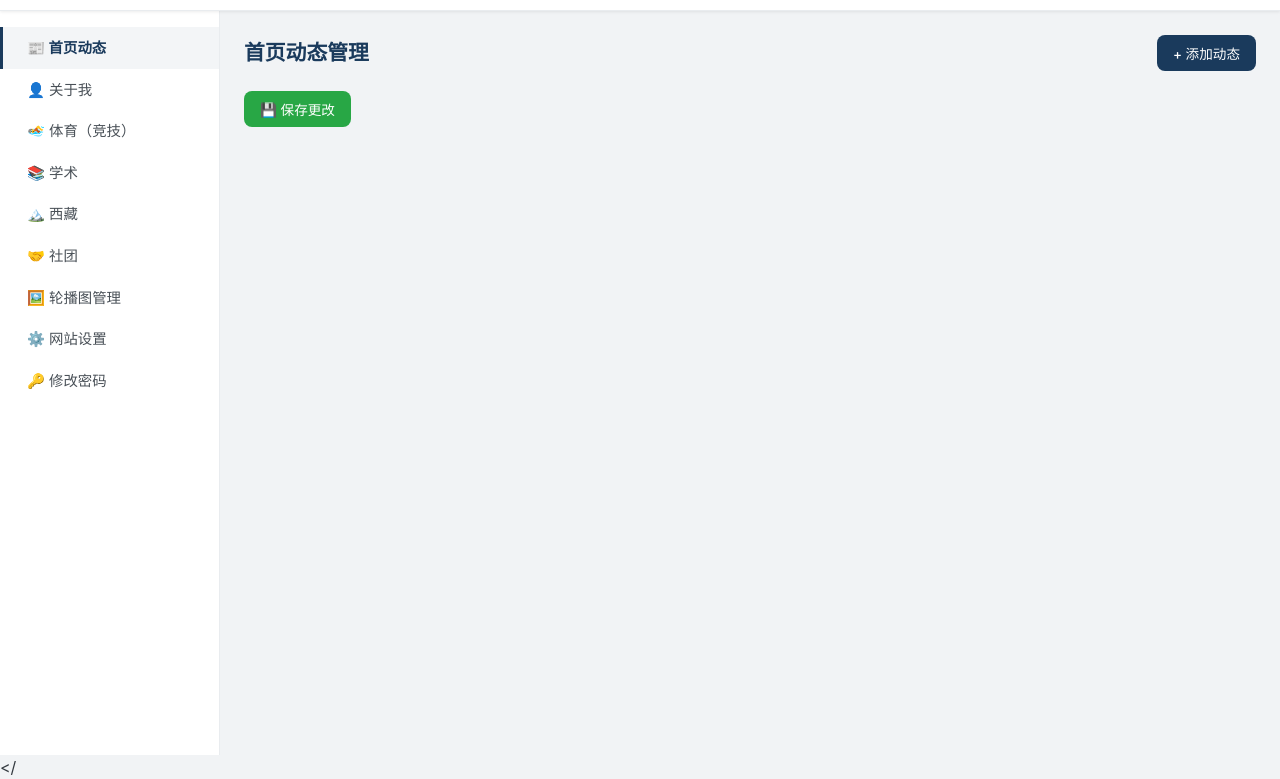
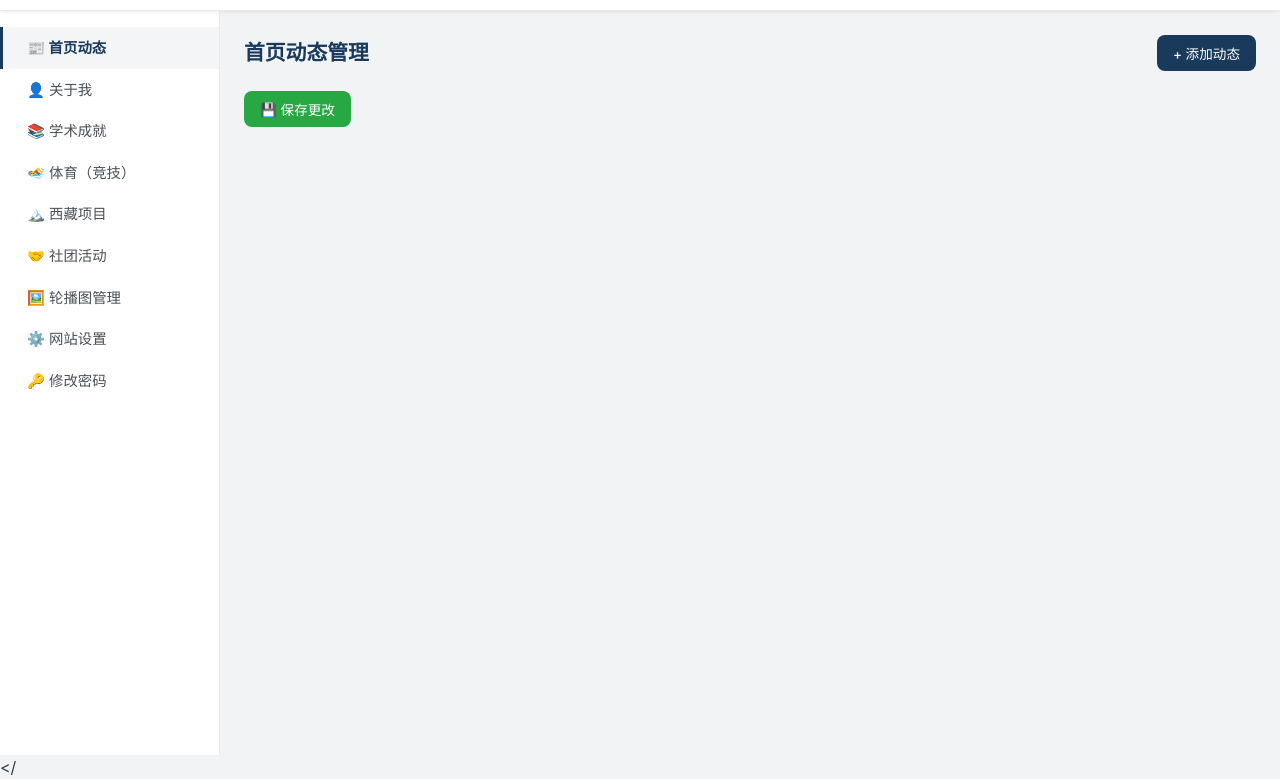
Before and after one commit to lxu628-max/owen-portfolio, a website: page admin/dashboard.html in a window 1280 px wide. Shown: the part 45-824 px from the top of the page. Drawn offline with Linux system fonts and the light colour scheme; no server answers; sample sign-in values are in the browser's storage.

```diff
--- a/admin/dashboard.html
+++ b/admin/dashboard.html
@@ -26,10 +26,10 @@
       <nav class="sidebar-nav">
         <a href="#" class="sidebar-link active" data-panel="news">📰 首页动态</a>
         <a href="#" class="sidebar-link" data-panel="about">👤 关于我</a>
+        <a href="#" class="sidebar-link" data-panel="academic">📚 学术成就</a>
         <a href="#" class="sidebar-link" data-panel="sports">🏊 体育（竞技）</a>
-        <a href="#" class="sidebar-link" data-panel="academic">📚 学术</a>
-        <a href="#" class="sidebar-link" data-panel="tibet">🏔️ 西藏</a>
-        <a href="#" class="sidebar-link" data-panel="clubs">🤝 社团</a>
+        <a href="#" class="sidebar-link" data-panel="tibet">🏔️ 西藏项目</a>
+        <a href="#" class="sidebar-link" data-panel="clubs">🤝 社团活动</a>
         <a href="#" class="sidebar-link" data-panel="carousel">🖼️ 轮播图管理</a>
         <a href="#" class="sidebar-link" data-panel="settings">⚙️ 网站设置</a>
         <a href="#" class="sidebar-link" data-panel="password">🔑 修改密码</a>
```
Also changed, not shown: public/index.html (+5 -5 lines).
